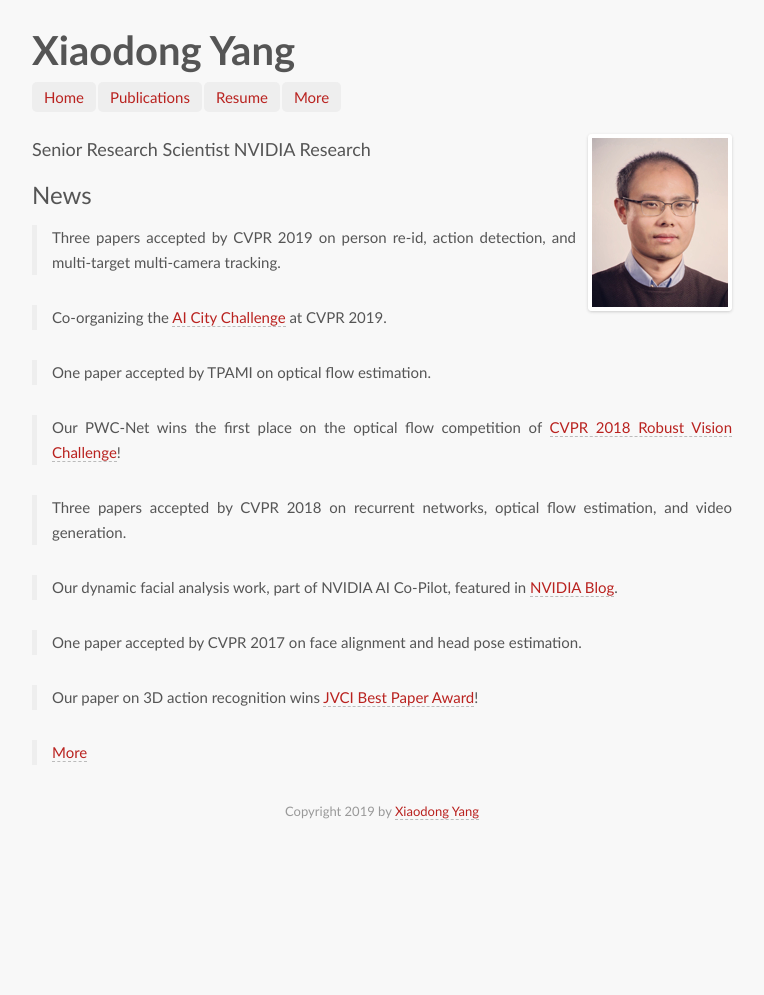
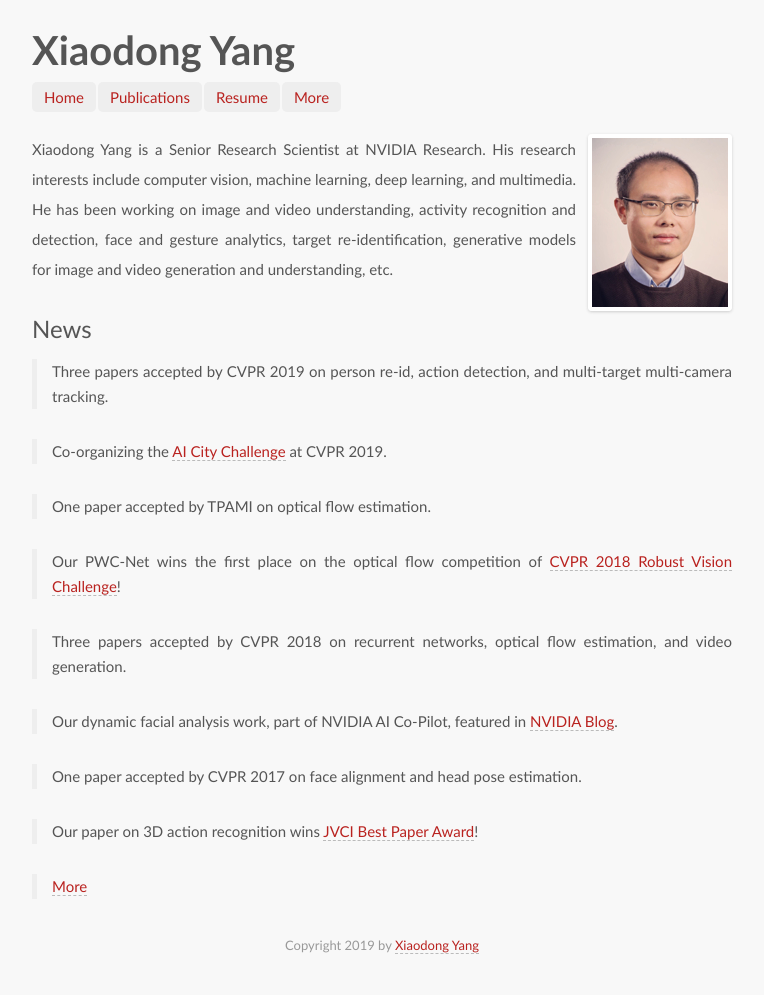
Before and after one commit to xiaodongyang/xiaodongyang.github.io, a Jekyll site: the page built from index.md, in a window 1280 px wide. Shown: the whole page, without its empty margins (258-1022 px from the left). Built offline with Jekyll 4.4.1, drawn with Linux system fonts in a browser that asks for light colours; some web fonts are replaced; before the commit the page ends 900 px from its top, so only the background shows below that.

Commit message:
Update index.md

```diff
--- a/index.md
+++ b/index.md
@@ -3,9 +3,7 @@ layout: home
 avatar: yes
 ---
 
-<font size="4">Senior Research Scientist</font>
-
-<font size="4">NVIDIA Research</font>
+Xiaodong Yang is a Senior Research Scientist at NVIDIA Research. His research interests include computer vision, machine learning, deep learning, and multimedia. He has been working on image and video understanding, activity recognition and detection, face and gesture analytics, target re-identification, generative models for image and video generation and understanding, etc.
 
 ## News
 
```
